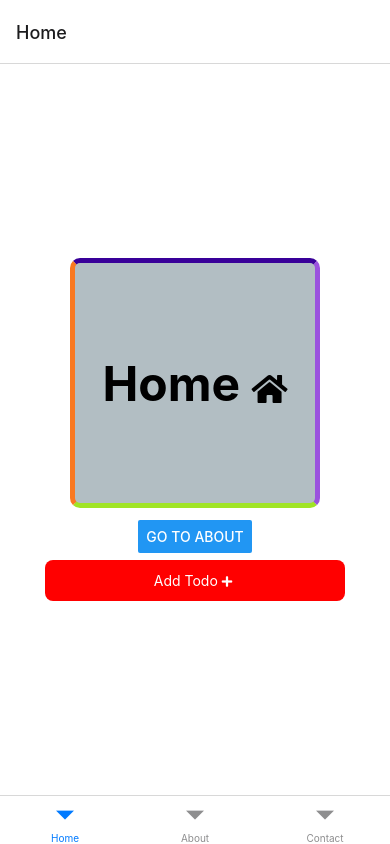
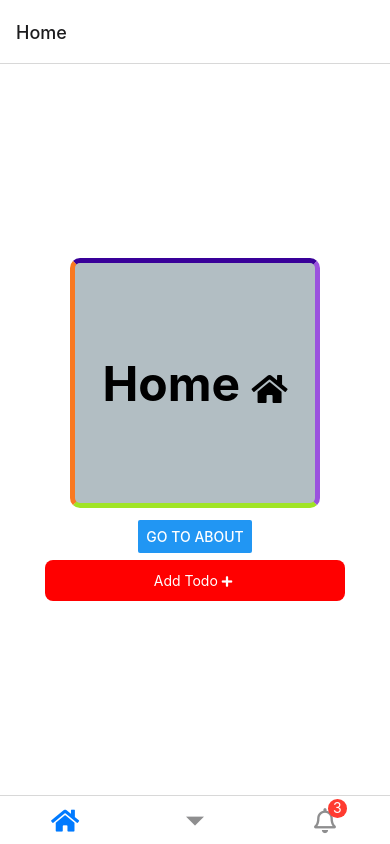
Before and after one commit to awais882s/MySecondApp, a React Native app: screen / in a window 390 px wide. Built offline with nearby package versions, Linux system fonts and the light colour scheme.

Commit message:
badge and icons label

```diff
--- a/src/navigations/AppNavigators.js
+++ b/src/navigations/AppNavigators.js
@@ -6,17 +6,34 @@ import { createBottomTabNavigator } from '@react-navigation/bottom-tabs';
 import Home from "../screens/Frontend/Home"
 import About from "../screens/Frontend/About"
 import Contact from "../screens/Frontend/Contact"
-// import Footer from '../components/Footer';
-// import Header from "../components/Header"
+import Footer from '../components/Footer';
+import Header from "../components/Header"
+import Icon from 'react-native-vector-icons/FontAwesome5';
+
 const Stack = createNativeStackNavigator();
 const Tab = createBottomTabNavigator();
 const MyTabs = () => {
     return (
         <Tab.Navigator>
 
-            <Tab.Screen name="Home" component={Home} />
+            <Tab.Screen name="Home" component={Home}
+                options={{
+                    tabBarShowLabel: false,
+                    tabBarIcon: ({ color, size }) => (
+                        <Icon name="home" color={color} size={size} />
+                    ),
+                }}
+            />
             <Tab.Screen name='About' component={About} initialParams={{ name: "Awais S", age: "20", id: "882" }} />
-            <Tab.Screen name="Contact" component={Contact} />
+            <Tab.Screen name="Contact" component={Contact}
+                options={{
+                    tabBarShowLabel: false,
+                    tabBarIcon: ({ color, size }) => (
+                        <Icon name="bell" color={color} size={size} />
+                    ),
+                    tabBarBadge: 3,
+                }}
+            />
 
 
         </Tab.Navigator>
```
